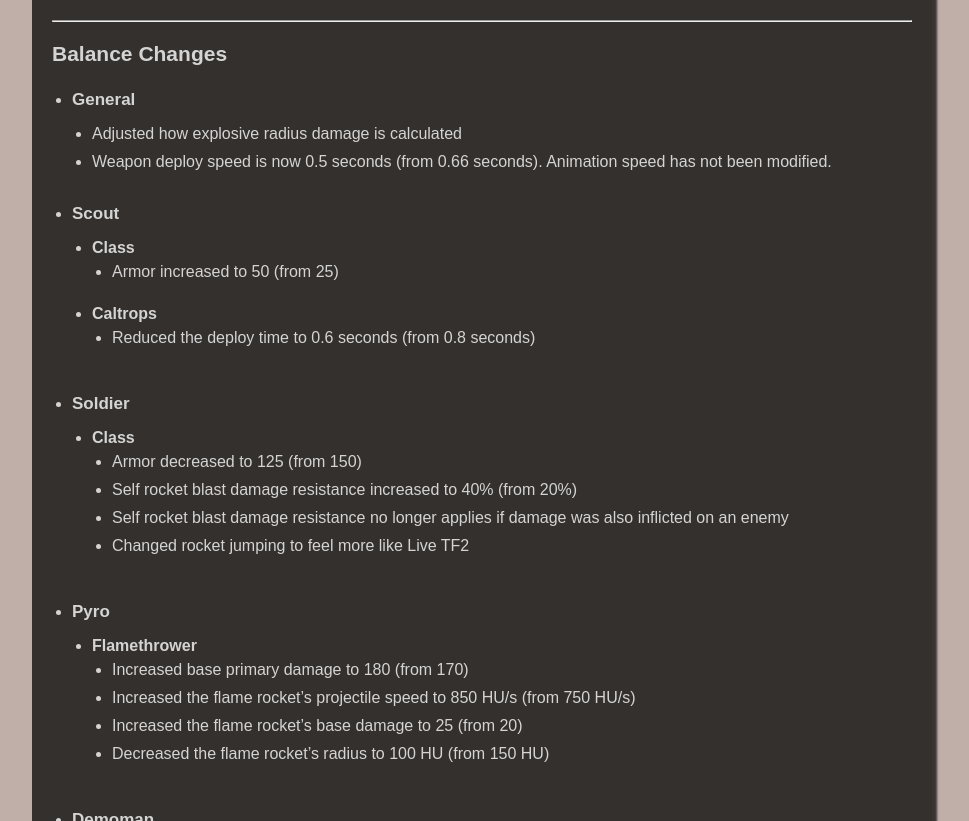
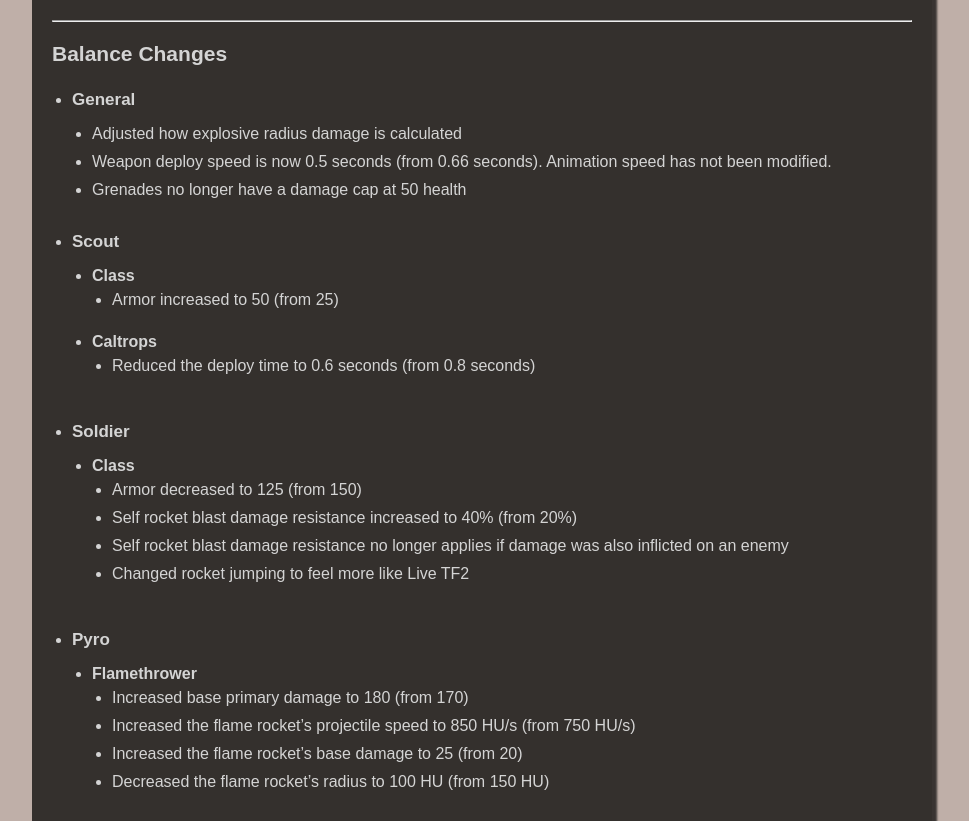
Before and after one commit to Pre-Fortress-2/PF2-Website, a Jekyll site: the page built from _posts/updates/2024-07-07-update-073.md, in a window 1280 px wide and 900 px high, scrolled down 1645 px, cut to the strip 79-900 px from the top of the window. Shown: the whole strip, without its empty margins (158-1127 px from the left). Built offline with Jekyll 4.4.1, drawn with Linux system fonts in a browser that asks for light colours; some of the changed text lies outside the part shown.

Commit message:
updated patch notes

```diff
--- a/_posts/updates/2024-07-07-update-073.md
+++ b/_posts/updates/2024-07-07-update-073.md
@@ -41,6 +41,7 @@
 - ### General
 	- Adjusted how explosive radius damage is calculated
 	- Weapon deploy speed is now 0.5 seconds (from 0.66 seconds). Animation speed has not been modified.
+	- Grenades no longer have a damage cap at 50 health
 
 - ### Scout
 	- #### Class
@@ -86,6 +87,8 @@
 		- Disguising calculations are simpler; instead of faking a random health and armor value if a viable disguise target isn't available, the max health and armor for the disguised class will be faked instead.
 		- Disguised Spies can now fake Medic Übercharge values
 		- The voice status bubble no longer appears above your player if you are disguised or invisible
+	- #### Gas Grenade
+		- Increased the damage to 14 (from 8)
 
 ---
 
```
